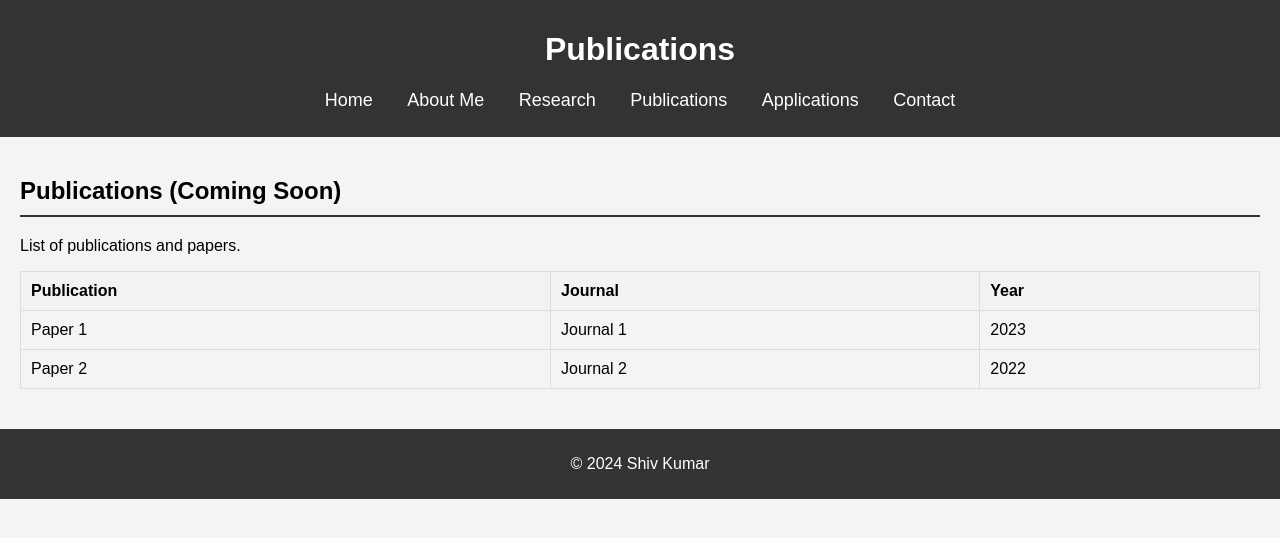
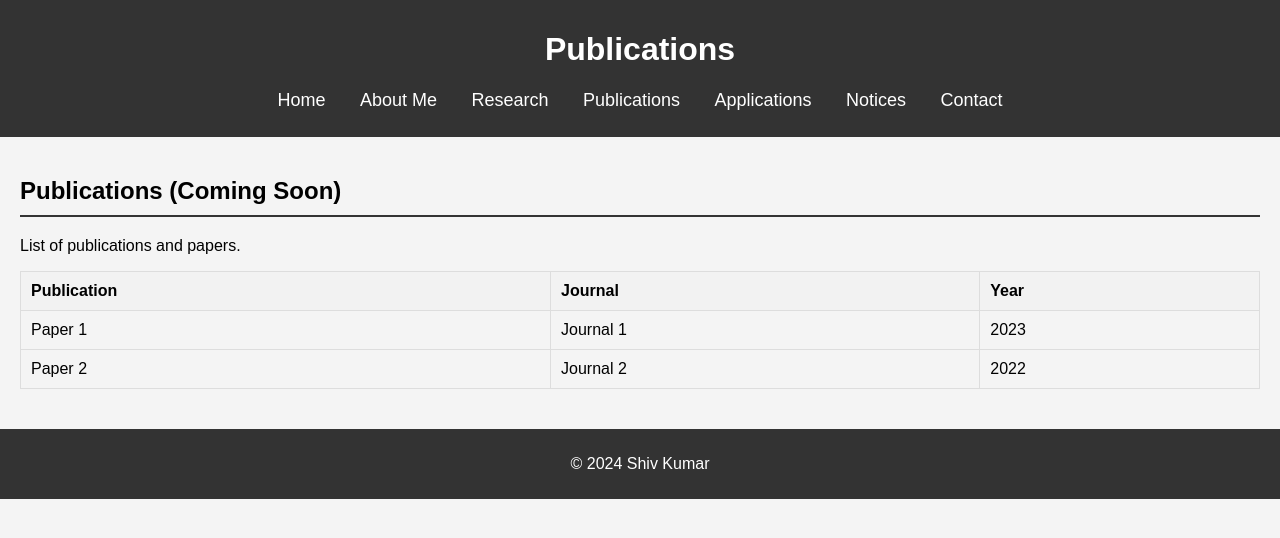
Before and after one commit to profshiv/hrcshiv, a plain HTML site: page publications.html in a window 1280 px wide. Drawn offline with Linux system fonts and the light colour scheme.

Commit message:
Update publications.html

```diff
--- a/publications.html
+++ b/publications.html
@@ -16,6 +16,7 @@
                 <li><a href="research.html">Research</a></li>
                 <li><a href="publications.html">Publications</a></li>
                 <li><a href="excel.html">Applications</a></li>
+                <li><a href="notices.html">Notices</a></li>
                 <li><a href="contact.html">Contact</a></li>
             </ul>
         </nav>
```
